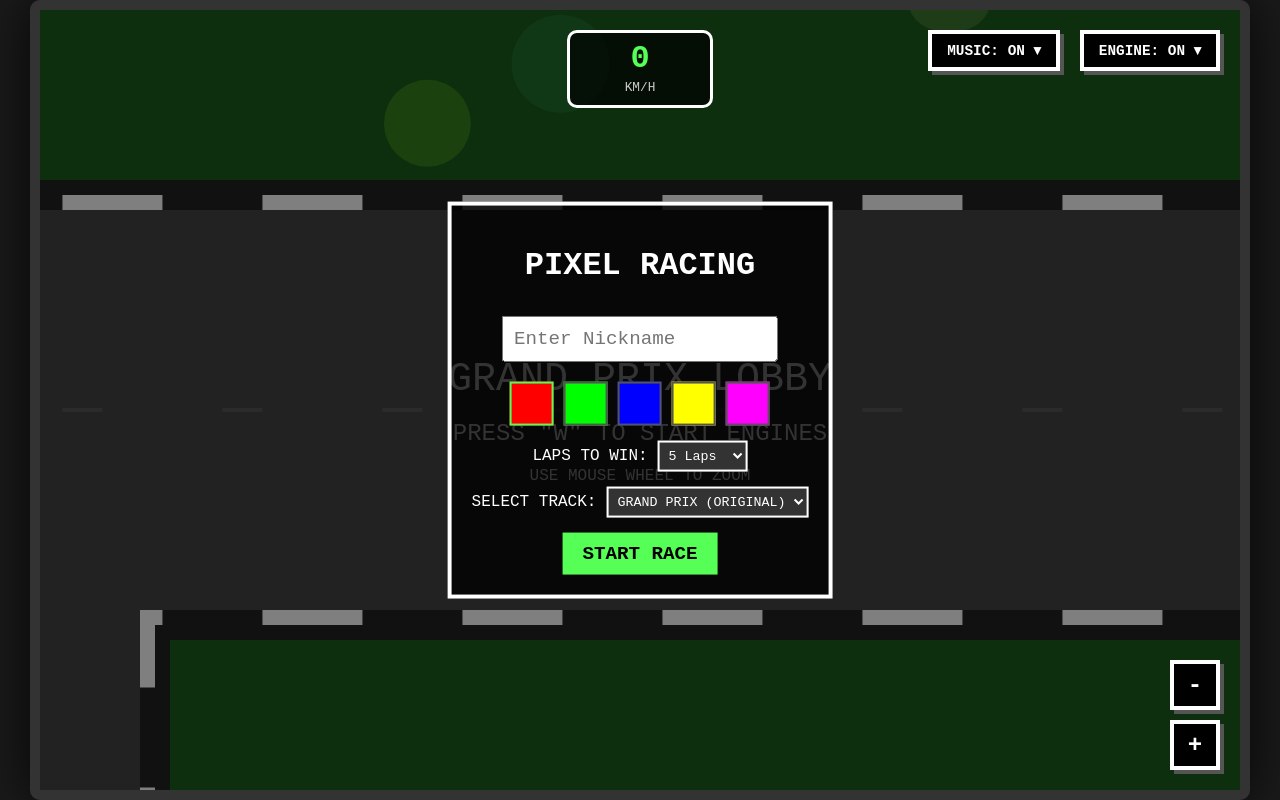
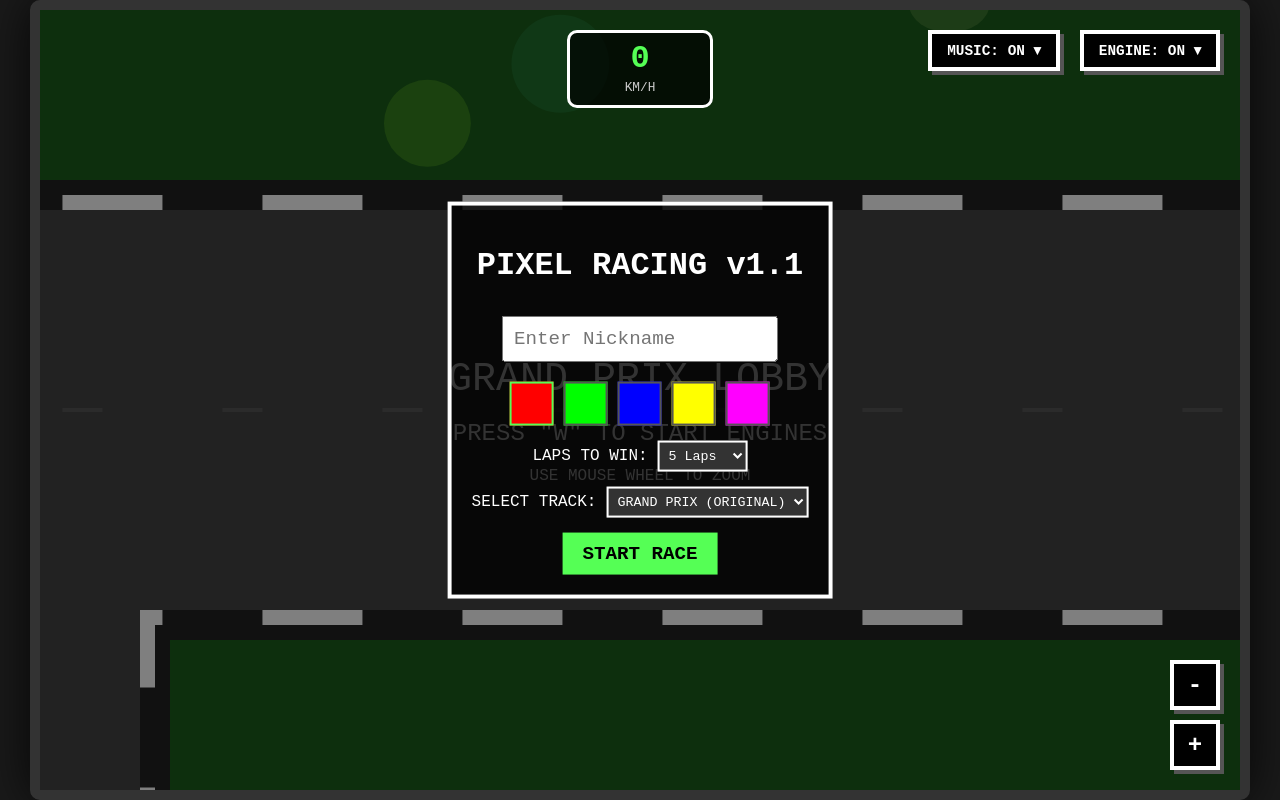
Before and after one commit to btcdeveloper/pixelracing, a website: page client/index.html in a window 1280 px wide. Drawn offline with nearby package versions, Linux system fonts and the light colour scheme; no server answers.

Commit message:
Force redeploy v1.1

```diff
--- a/client/index.html
+++ b/client/index.html
@@ -321,7 +321,7 @@
             <button id="zoomIn" class="zoom-btn">+</button>
         </div>
         <div id="ui">
-            <h1>PIXEL RACING</h1>
+            <h1>PIXEL RACING v1.1</h1>
             <input type="text" id="nickname" placeholder="Enter Nickname" maxlength="12">
             <div class="car-selection" id="carSelection">
                 <div class="car-option selected" data-color="#ff0000" style="background: #ff0000;"></div>
```
